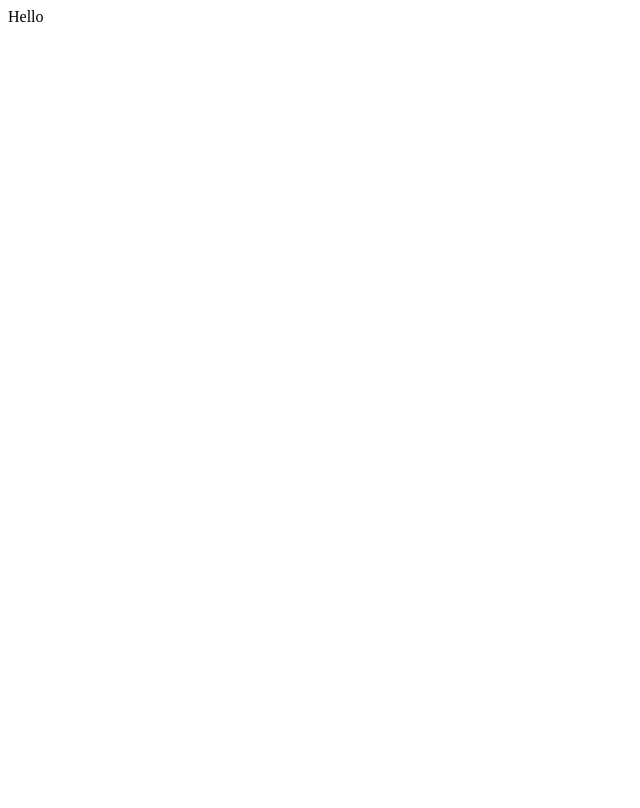
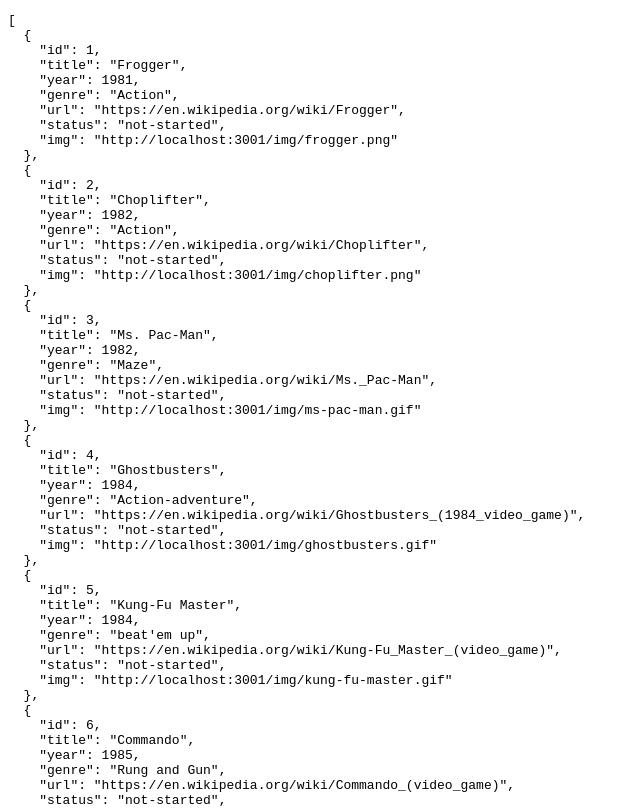
Before and after one commit to JulianG/minimal-state-management-demo, a React (Create React App) app: page / in a window 1280 px wide. Shown: the top 808 px of the page, without its empty margins (0-640 px from the left). Built offline with nearby package versions, Linux system fonts and the light colour scheme; data requests are answered from the project's data file.

Commit message:
Fetching list of games from REST API.

```diff
--- a/src/index.tsx
+++ b/src/index.tsx
@@ -1,4 +1,11 @@
-import React from "react";
-import ReactDOM from "react-dom";
+import React from 'react';
+import ReactDOM from 'react-dom';
 
-ReactDOM.render(<div>Hello</div>, document.getElementById("root"));
+fetch('http://localhost:3001/games/')
+  .then(response => response.json())
+  .then(games => {
+    ReactDOM.render(
+      <pre>{JSON.stringify(games, null, 2)}</pre>,
+      document.getElementById('root')
+    );
+  });
```
